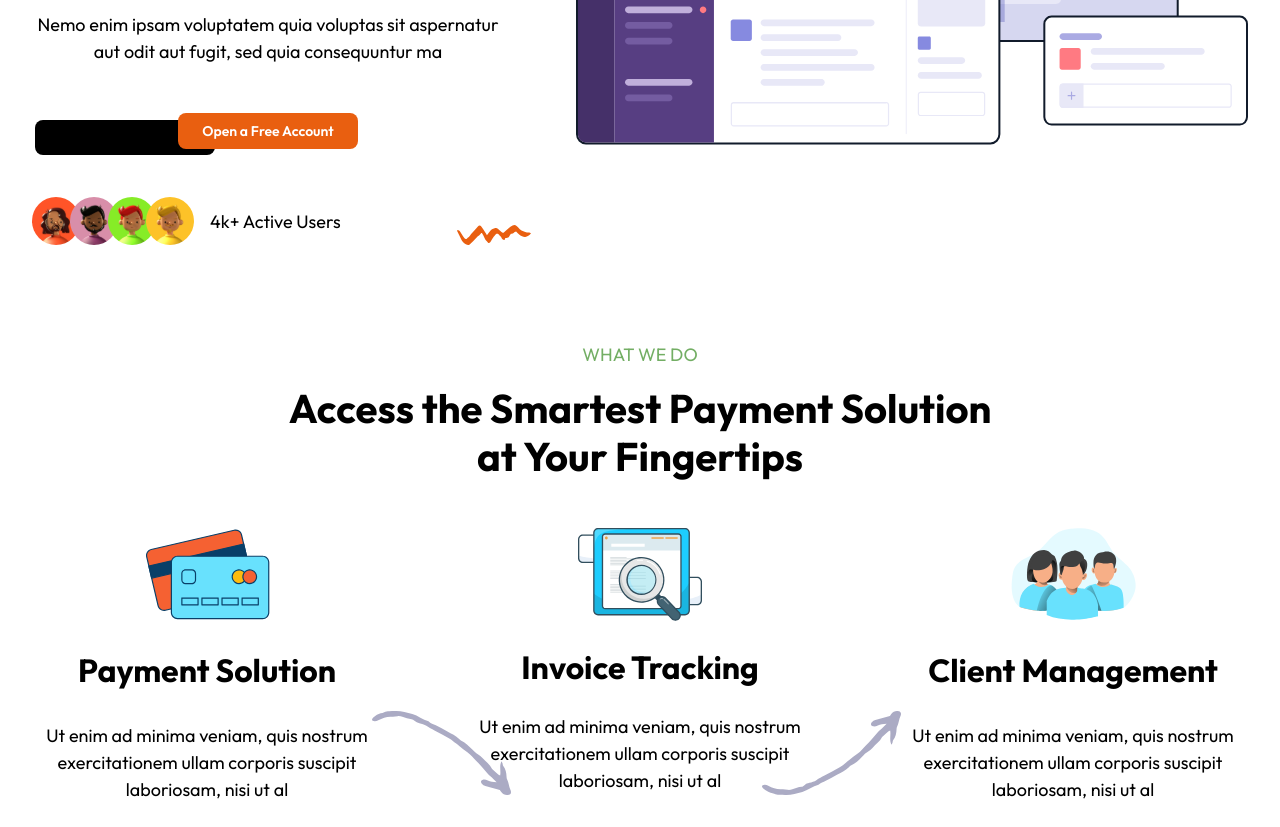
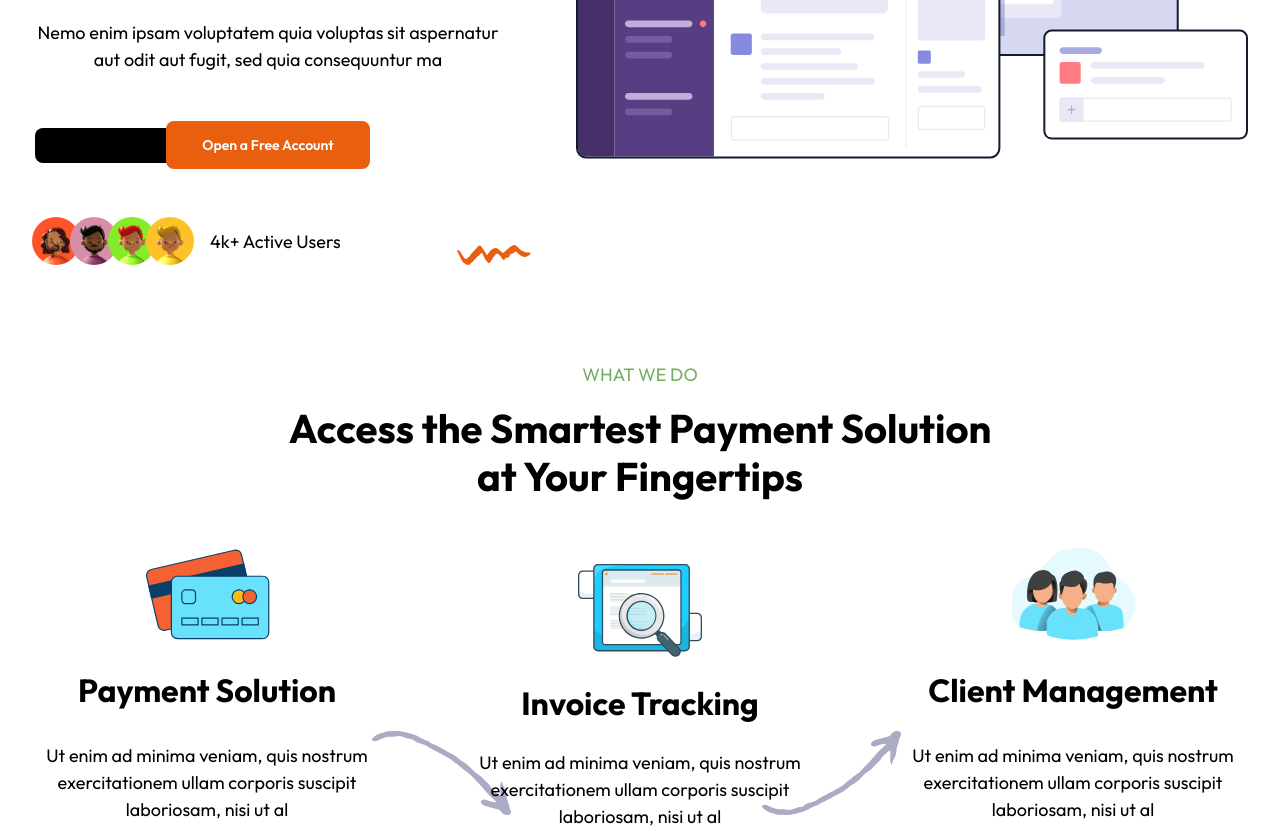
Before and after one commit to klusterthon023/klusterthon023-fintech, a React (Vite) app in the folder frontend/: page / in a window 1280 px wide. Shown: the part 540-1367 px from the top of the page. Built offline with nearby package versions, Linux system fonts and the light colour scheme.

Commit message:
fix/button height and input height on design-system

```diff
--- a/frontend/src/components/footer/FooterContext.tsx
+++ b/frontend/src/components/footer/FooterContext.tsx
@@ -7,10 +7,10 @@ function FooterContext() {
   return (
     <footer className="flex justify-between max-lg:flex-col gap-20 items-center my-9">
       <div className="flex flex-col gap-6 max-w-[433px]">
-        <div className="bg-black p-3 h-10 w-[90px] flex justify-center items-center text-white rounded-lg">
+        <div className="bg-black p-3 h-12 w-[90px] flex justify-center items-center text-white rounded-lg">
           LOGO
         </div>
-        <Typography variant="body4">
+        <Typography variant="body4" color="gray.300">
           Duis aute irure dolor in reprehenderit in voluptate velit esse cillum
           dolore eu fugiat nulla pariatur. Excepteur sint occaecat cupidatat non
           proident, sunt in culpa qui officia deserunt mollit anim id est
@@ -26,7 +26,7 @@ function FooterContext() {
           <h2 className="text-2xl max-xl:text-lg font-semibold mb-4 pb-1 ">
             Quick Links
           </h2>
-          <div className="w-9 bg-tertiary-300 h-[0.5px] mb-6" />
+          <div className="w-9 bg-tertiary-300 h-[0.5px] mb-5" />
           <div className="flex flex-col gap-2">
             {QUICK_LINKS.map((label, index) => (
               <Typography
@@ -49,7 +49,7 @@ function FooterContext() {
           <h2 className="text-2xl max-xl:text-lg font-semibold mb-4 pb-1 ">
             Support
           </h2>
-          <div className="w-9 bg-tertiary-300 h-[0.5px] mb-6" />
+          <div className="w-9 bg-tertiary-300 h-[0.5px] mb-5" />
           <div className="flex flex-col gap-2">
             {SUPPORT.map((label, index) => (
               <Typography
@@ -67,7 +67,7 @@ function FooterContext() {
           <h2 className="text-2xl max-xl:text-lg font-semibold mb-4 pb-1 ">
             Contact Info
           </h2>
-          <div className="w-9 bg-tertiary-300 h-[0.5px] mb-6" />
+          <div className="w-9 bg-tertiary-300 h-[0.5px] mb-5" />
           <div className="flex flex-col gap-2">
             {CONTACTS.map((label, index) => (
               <Typography
--- a/frontend/src/components/header/index.tsx
+++ b/frontend/src/components/header/index.tsx
@@ -38,7 +38,7 @@ function Header() {
   const { currentSection, updateCurrentSection } = useAppContext();
   return (
     <div className="px-16 max-md:px-8 items-center py-5 bg-white flex justify-between shadow">
-      <div className="bg-black p-3 h-[40px] flex justify-center items-center text-white rounded-lg">
+      <div className="bg-black p-3 h-12 flex justify-center items-center text-white rounded-lg">
         LOGO
       </div>
       <div className="flex items-center gap-6 max-md:hidden">
--- a/frontend/src/design-system/button/Button.tsx
+++ b/frontend/src/design-system/button/Button.tsx
@@ -25,16 +25,16 @@ const getButtonSize = (size?: string) => {
   let buttonSize;
   switch (!!size) {
     case size === "small":
-      buttonSize = "32px";
+      buttonSize = "40px";
       break;
     case size === "normal":
-      buttonSize = "36px";
+      buttonSize = "45px";
       break;
     case size === "large":
-      buttonSize = "40px";
+      buttonSize = "48px";
       break;
     default:
-      buttonSize = "36px";
+      buttonSize = "48px";
       break;
   }
   return buttonSize;
@@ -73,7 +73,7 @@ const baseStyles = (fullWidth?: boolean, size?: string) => css`
   cursor: pointer;
   width: ${fullWidth ? "100%" : "auto"};
   gap: ${getGapForIconWithButton(size)};
-  padding: ${size === ("small" || "normal") ? "8px 20px" : "12px 24px"};
+  padding: ${size === ("small" || "normal") ? "8px 20px" : "16px 36px"};
 
   &:disabled {
     opacity: 50%;
@@ -146,7 +146,7 @@ function Button(props: ButtonProps) {
     loading,
     disabled = false,
     className,
-    size = "normal",
+    size = "large",
     ...rest
   } = props;
 
--- a/frontend/src/design-system/input/Input.tsx
+++ b/frontend/src/design-system/input/Input.tsx
@@ -50,7 +50,7 @@ function Input(props: InputProps) {
       status={status}
       disabled={rest.disabled}
       required={required}
-      inputContainerStyle={{ height: 40 }}
+      inputContainerStyle={{ height: 48 }}
       startIcon={startIcon}
     >
       <input
--- a/frontend/src/pages/home/components/plan-and-pricing/PricingCards.tsx
+++ b/frontend/src/pages/home/components/plan-and-pricing/PricingCards.tsx
@@ -15,7 +15,9 @@ function PricingCards() {
           <div className="flex justify-between max-md:justify-center max-md:flex-col items-center">
             <div className="flex flex-col gap-1">
               <Typography variant="h6">{plan_type}</Typography>
-              <Typography variant="body4">{plan_type_description}</Typography>
+              <Typography variant="body4" color="gray.300">
+                {plan_type_description}
+              </Typography>
             </div>
             <div className="flex items-end gap-1">
               <Typography variant="h3">{price}</Typography>
--- a/frontend/src/pages/home/components/question-and-answer/index.tsx
+++ b/frontend/src/pages/home/components/question-and-answer/index.tsx
@@ -6,7 +6,7 @@ function QuestionAndAnswer() {
     <section
       id="FAQ"
       style={gradientStyle}
-      className="bg-faqs bg-opacity-100 container p-16 max-md:p-8 w-full flex justify-between max-lg:justify-center max-lg:flex max-lg:flex-col max-lg:gap-10 items-center"
+      className="bg-faqs bg-opacity-100 container p-16 max-lg:p-8 w-full flex justify-between max-lg:justify-center max-lg:flex max-lg:flex-col max-lg:gap-10 items-center"
     >
       <LeftSideContext />
       <RightSideContext />
--- a/frontend/src/pages/home/components/what-we-do-section/WhatWeDoCard.tsx
+++ b/frontend/src/pages/home/components/what-we-do-section/WhatWeDoCard.tsx
@@ -37,7 +37,7 @@ export default function WhatWeDoCard() {
       <div
         data-aos="zoom-in-up"
         data-aos-duration="5000"
-        className="grid gap-6 text-center lg:max-w-[350px] lg:transform lg:translate-y-[10rem] lg:mb-4"
+        className="grid gap-6 text-center lg:max-w-[350px] lg:transform lg:translate-y-[10rem] lg:mt-4"
       >
         <img src={searchIcon} alt="" className="mx-auto" />
         <Typography variant="h4">Invoice Tracking</Typography>
--- a/frontend/src/pages/home/index.tsx
+++ b/frontend/src/pages/home/index.tsx
@@ -9,12 +9,15 @@ import QuestionAndAnswer from "./components/question-and-answer";
 import Footer from "../../components/footer";
 import { useEffect } from "react";
 import { useLocation, useNavigate } from "react-router-dom";
+import { useAppContext } from "../../contexts";
 
 function HomePage() {
   const location = useLocation();
   const path = location?.state?.path;
 
   const navigate = useNavigate();
+
+  const { currentSection, updateCurrentSection } = useAppContext();
 
   const scrollToSection = (sectionId: string) => {
     const section = document.getElementById(sectionId);
@@ -33,6 +36,22 @@ function HomePage() {
     }
   }, [path]);
 
+  const handleScroll = () => {
+    const scrollY = window.scrollY;
+
+    if (scrollY === 0 && currentSection !== "Home") {
+      updateCurrentSection("Home");
+    }
+  };
+
+  useEffect(() => {
+    window.addEventListener("scroll", handleScroll);
+
+    return () => {
+      window.removeEventListener("scroll", handleScroll);
+    };
+  }, [currentSection, updateCurrentSection]);
+
   return (
     <div className="overflow-x-hidden">
       <Header />
```
